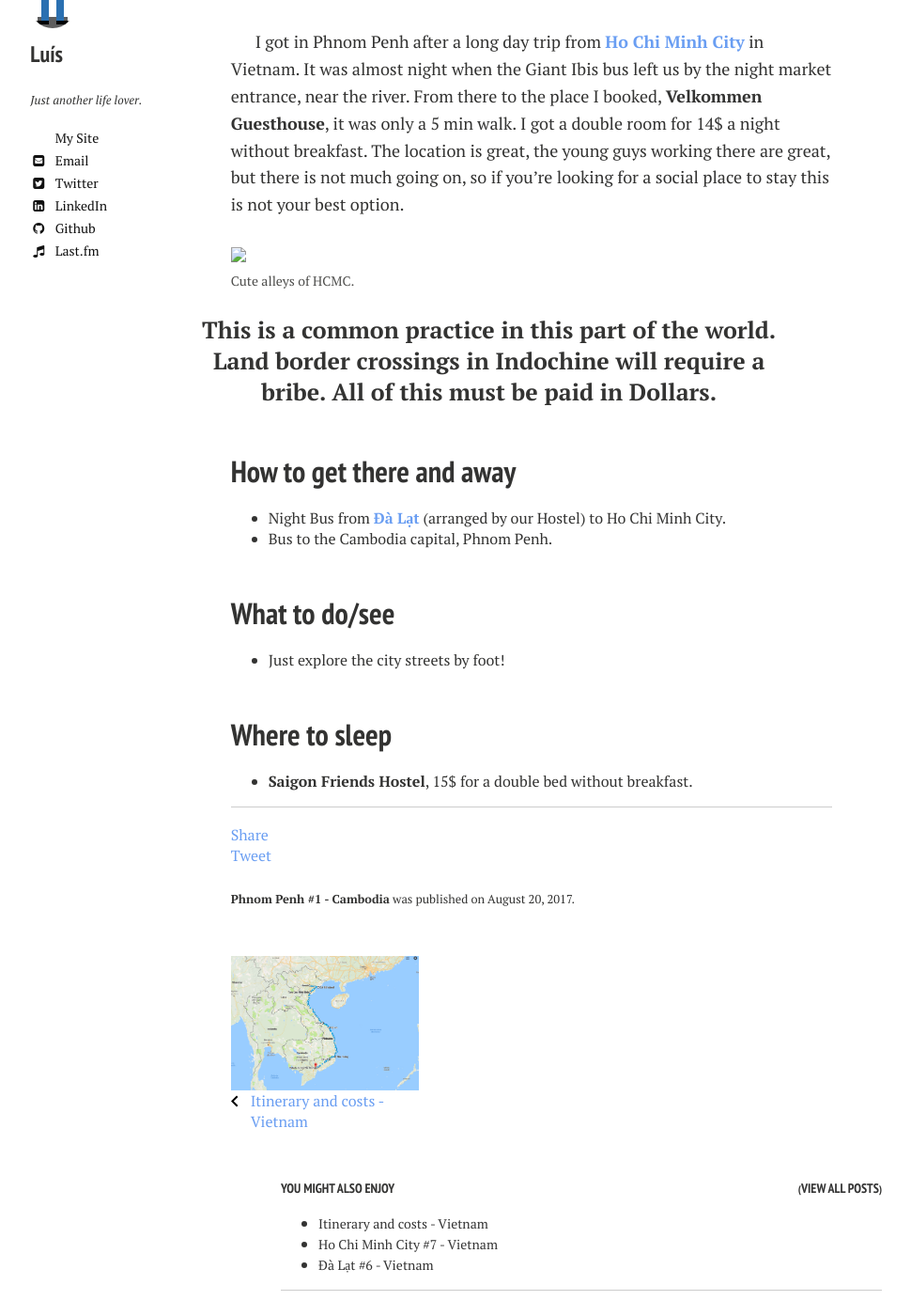
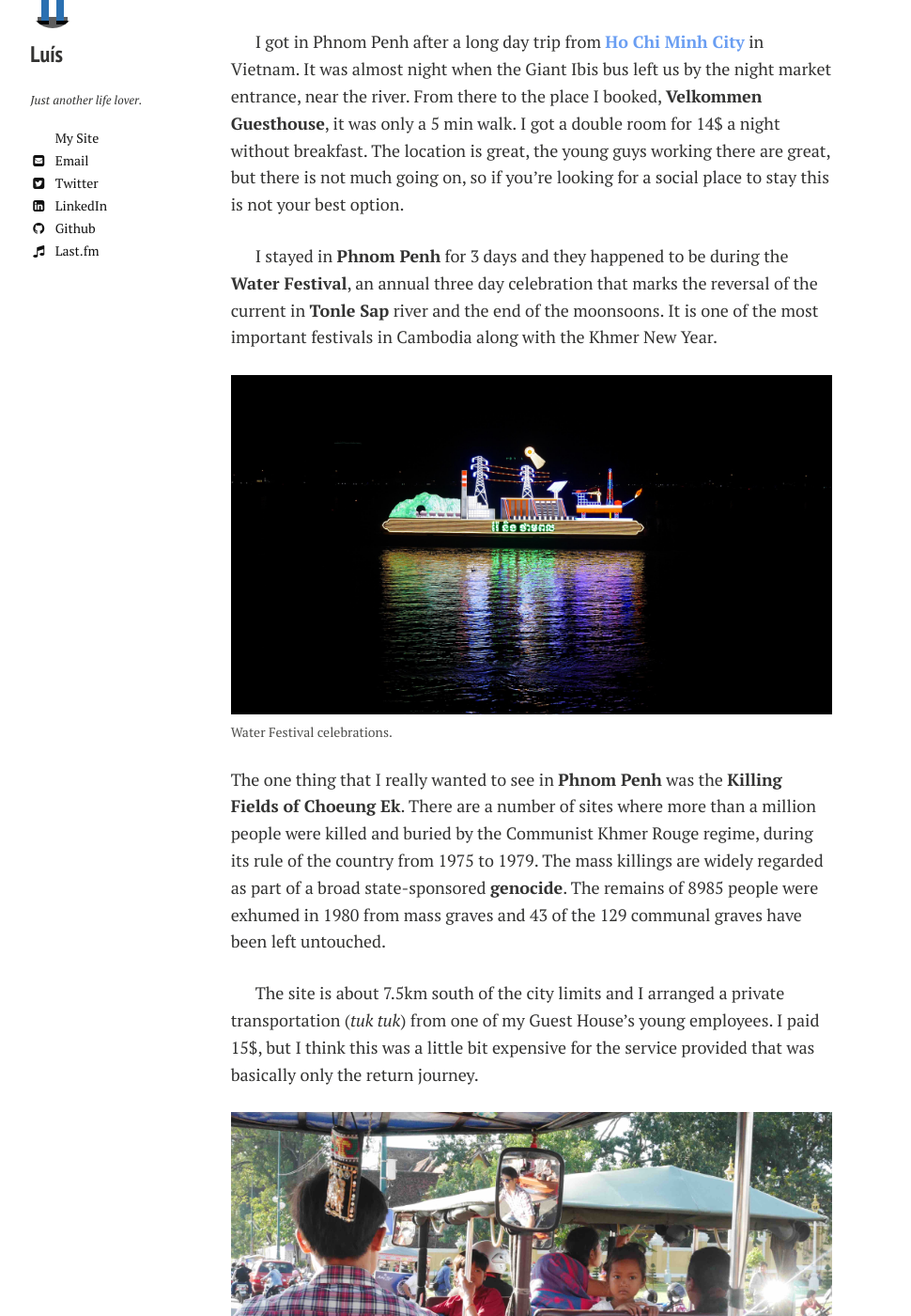
Before and after one commit to luiscspinho/luiscspinho.github.io, a Jekyll site: the page built from _posts/2017-08-20-PhnomPenh.md, in a window 1280 px wide and 1400 px high, scrolled down 693 px. Shown: the whole window at 94% size, without its empty margins (21-991 px from the left). Built offline with Jekyll 4.4.1, drawn with Linux system fonts in a browser that asks for light colours; nearby versions of some CDN libraries; comment, search, counter and statistics services are not loaded; some of the changed text lies outside the part shown.

Commit message:
phnompenh post halfway

```diff
--- a/_posts/2017-08-20-PhnomPenh.md
+++ b/_posts/2017-08-20-PhnomPenh.md
@@ -14,16 +14,60 @@
 
 I got in Phnom Penh after a long day trip from <b><a href="{{site.url}}/HCMC" target="_blank">Ho Chi Minh City</a></b> in Vietnam. It was almost night when the Giant Ibis bus left us by the night market entrance, near the river. From there to the place I booked, <b>Velkommen Guesthouse</b>, it was only a 5 min walk. I got a double room for 14$ a night without breakfast. The location is great, the young guys working there are great, but there is not much going on, so if you're looking for a social place to stay this is not your best option.
 
+I stayed in <b>Phnom Penh</b> for 3 days and they happened to be during the <b>Water Festival</b>, an annual three day celebration that marks the reversal of the current in <b>Tonle Sap</b> river and the end of the moonsoons. It is one of the most important festivals in Cambodia along with the Khmer New Year.
+
+<figure>
+	<a href="../images/cambodia/phnompenh/phnompenh1.JPG"><img src="../images/cambodia/phnompenh/phnompenh1.JPG"></a>
+	<figcaption>Water Festival celebrations.</figcaption>
+</figure>
+
+The one thing that I really wanted to see in <b>Phnom Penh</b> was the <b>Killing Fields of Choeung Ek</b>. There are a number of sites where more than a million people were killed and buried by the Communist Khmer Rouge regime, during its rule of the country from 1975 to 1979. The mass killings are widely regarded as part of a broad state-sponsored <b>genocide</b>. The remains of 8985 people were exhumed in 1980 from mass graves and 43 of the 129 communal graves have been left untouched.
+
+The site is about 7.5km south of the city limits and I arranged a private transportation (<i>tuk tuk</i>) from one of my Guest House's young employees. I paid 15$, but I think this was a little bit expensive for the service provided that was basically only the return journey.
+
+<figure>
+	<a href="../images/cambodia/phnompenh/phnompenh2.JPG"><img src="../images/cambodia/phnompenh/phnompenh2.JPG"></a>
+	<figcaption>On my way to the Killing Fields.</figcaption>
+</figure>
+
+<figure>
+	<a href="../images/cambodia/phnompenh/phnompenh3.JPG"><img src="../images/cambodia/phnompenh/phnompenh3.JPG"></a>
+	<figcaption>Monks on their daily routine of getting offerings.</figcaption>
+</figure>
+
+You should allow at least 1.5/2 hours to explore the whole area. When you buy the ticket, a free audio guide will be handed to you with multiple languages available. This audio guide is <b>amazing</b>, and if you aren't very familiarized with the <b>Khmer Rouge</b> history, this will be your best friend. It includes stories by those who survived the <b>Khmer Rouge</b>, a Choeung Ek guard and executioner talking about some of the techniques they used to kill innocent and defenceless prisoners, including women and children, among many other interesting stories.
+
+Overall, the experience is very intense and, because the audio guide is so good, that place will get into your head. Ultimately you will reach the <b>Memorial Stupa</b>, built in 1988 and with more than 8000 skulls arranged by sex and age. After the tour, still inside the complex, you can visit the museum where you can learn more about this site and even watch a movie if you want to.
+
+<b><highlight><middle>I really recommend this experience as it is still one of my favourite ones in Cambodia.</middle></highlight></b>
+
+<figure>
+	<a href="../images/cambodia/phnompenh/phnompenh4.JPG"><img src="../images/cambodia/phnompenh/phnompenh4.JPG"></a>
+	<figcaption>A mass grave on the right and a <i>killing tree</i> on the left.</figcaption>
+</figure>
+
+<figure>
+	<a href="../images/cambodia/phnompenh/phnompenh5.JPG"><img src="../images/cambodia/phnompenh/phnompenh5.JPG"></a>
+	<figcaption>Some of the skulls inside the <b>Memorial Stupa</b>.</figcaption>
+</figure>
+
+<figure>
+	<a href="../images/cambodia/phnompenh/phnompenh6.JPG"><img src="../images/cambodia/phnompenh/phnompenh6.JPG"></a>
+	<figcaption>The skulls are arranged by sex and age.</figcaption>
+</figure>
+
+<figure>
+	<a href="../images/cambodia/phnompenh/phnompenh7.JPG"><img src="../images/cambodia/phnompenh/phnompenh7.JPG"></a>
+	<figcaption>Our <i>tuk tuk</i>, very different from the ones you're used to see.</figcaption>
+</figure>
 
 
 
 
-<figure>
-	<a href="../images/cambodia/phnompenh/phnompenh1.JPG"><img src="../images/cambodia/phnompenh/phnompenh1.JPG"></a>
-	<figcaption>Cute alleys of HCMC.</figcaption>
-</figure>
+<b><highlight><middle>Money in Cambodia:</middle></highlight></b>
 
-<b><highlight><middle>This is a common practice in this part of the world. Land border crossings in Indochine will require a bribe. All of this must be paid in Dollars.</middle></highlight></b>
+When you go to an ATM you're able to withdraw both <b>Cambodia Riel</b> and <b>US Dollars</b>! Yes, you read it right, <b>US Dollars</b>... While in Cambodia you'll have to deal with 2 completely different currencies when paying for stuff. It is completly fine to pay 2 Dollars and 4000 Riel for something and getting 1 Dollar and 1000 Riel in change. It is very very confusing at first, but you'll get it right in no time. <b>1USD = 4000KHR</b> as of November/2016.
+
 
 <br>
 <h1>How to get there and away</h1>
```
Also changed, not shown: images/cambodia/phnompenh/phnompenh1.JPG (added), images/cambodia/phnompenh/phnompenh2.JPG (added), images/cambodia/phnompenh/phnompenh3.JPG (added), images/cambodia/phnompenh/phnompenh4.JPG (added), images/cambodia/phnompenh/phnompenh5.JPG (added), images/cambodia/phnompenh/phnompenh6.JPG (added), images/cambodia/phnompenh/phnompenh7.JPG (added).
